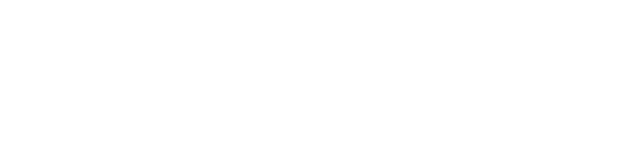
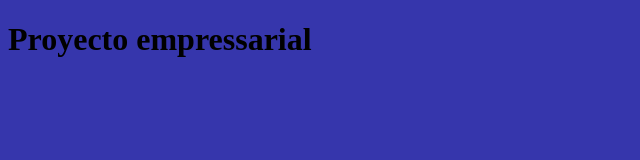
Before and after one commit to impacevanend/GITCURSO, a plain HTML site: page index.html in a window 1280 px wide. Shown: the whole page, without its empty margins (0-640 px from the left). Drawn offline with Linux system fonts and the light colour scheme.

```diff
--- /dev/null
+++ b/css/estilos.css
@@ -0,0 +1,3 @@
+body{
+    background-color: rgb(54, 54, 172);
+}
--- a/index.html
+++ b/index.html
@@ -4,8 +4,9 @@
     <meta charset="UTF-8">
     <meta name="viewport" content="width=device-width, initial-scale=1.0">
     <title>Document</title>
+    <link rel="stylesheet" href="css/estilos.css">
 </head>
 <body>
-
+    <h1>Proyecto empressarial</h1>
 </body>
 </html>
```
Also changed, not shown: js/javaScirpt.js (added).
